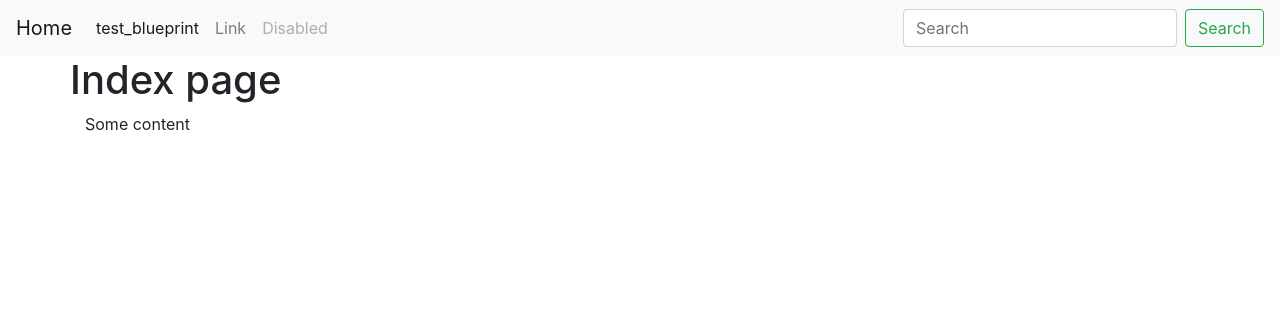
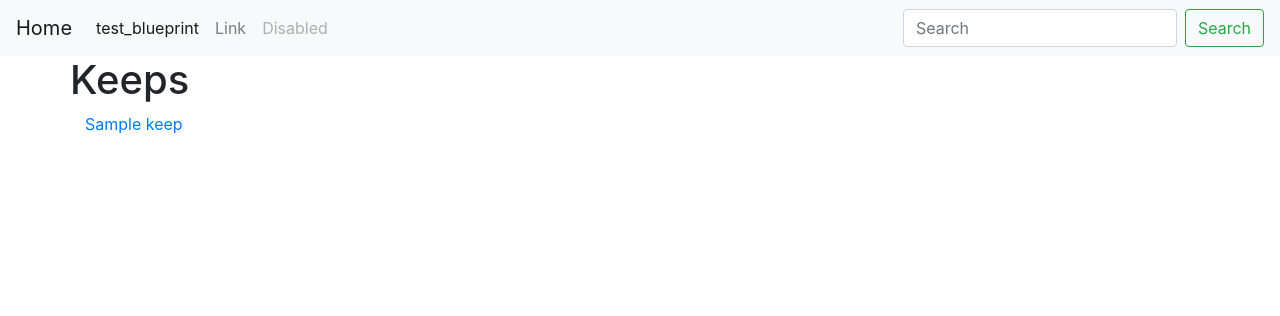
Before and after one commit to Oxinhagg/keep, a Flask app: page / in a window 1280 px wide. Shown: the top 316 px of the page. Run offline with Flask 2, Linux system fonts and the light colour scheme; tables that the repository leaves empty hold one stand-in row (values such as "Sample post"); some libraries are stand-ins or nearby versions.

Commit message:
view record from db

```diff
--- a/app.py
+++ b/app.py
@@ -2,11 +2,7 @@ from flask import Flask
 from config import Configuration
 from flask_sqlalchemy import SQLAlchemy
 
-from test_blueprint.blueprint import test_blueprint
 
 app = Flask(__name__)
 app.config.from_object(Configuration)
-
 db = SQLAlchemy(app)
-
-app.register_blueprint(test_blueprint, url_prefix='/test_blueprint')
--- a/main.py
+++ b/main.py
@@ -1,6 +1,13 @@
 from app import app
 from app import db
+from test_blueprint.blueprint import test_blueprint
+
+
 import view
+
+
+app.register_blueprint(test_blueprint, url_prefix='/test_blueprint')
+
 
 if __name__ == '__main__':
     app.run()
--- a/templates/index.html
+++ b/templates/index.html
@@ -10,13 +10,17 @@
 
 {% block content_title %}
 
-    Index page
+    Keeps
 
 {% endblock %}
 
 
 {% block content %}
 
-    Some content
+    {% for keep in keeps %}
+        <p>
+            <a href="{{ url_for('keep_detail', slug=keep.slug) }}">{{ keep.title }}</a>
+        </p>
+    {% endfor %}
 
 {% endblock %}
--- a/test_blueprint/blueprint.py
+++ b/test_blueprint/blueprint.py
@@ -1,7 +1,9 @@
 from flask import Blueprint
 from flask import render_template
 
+
 test_blueprint = Blueprint('test_blueprint', __name__, template_folder='templates')
+
 
 @test_blueprint.route('/')
 def index():
--- a/view.py
+++ b/view.py
@@ -1,7 +1,16 @@
 from app import app
 from flask import render_template
 
+from models import Keep
+
+
 @app.route('/')
 def index():
-    name = 'Dmitry'
-    return render_template('index.html', n=name)
+    keeps = Keep.query.all()
+    return render_template('index.html', keeps=keeps)
+
+
+@app.route('/<slug>')
+def keep_detail(slug):
+    keep = Keep.query.filter(Keep.slug == slug).first()
+    return render_template('keep_detail.html', keep=keep)
```
Also changed, not shown: models.py (+19 -1 lines), templates/keep_detail.html (added, +22 -0 lines), config.py (line endings or trailing spaces).
